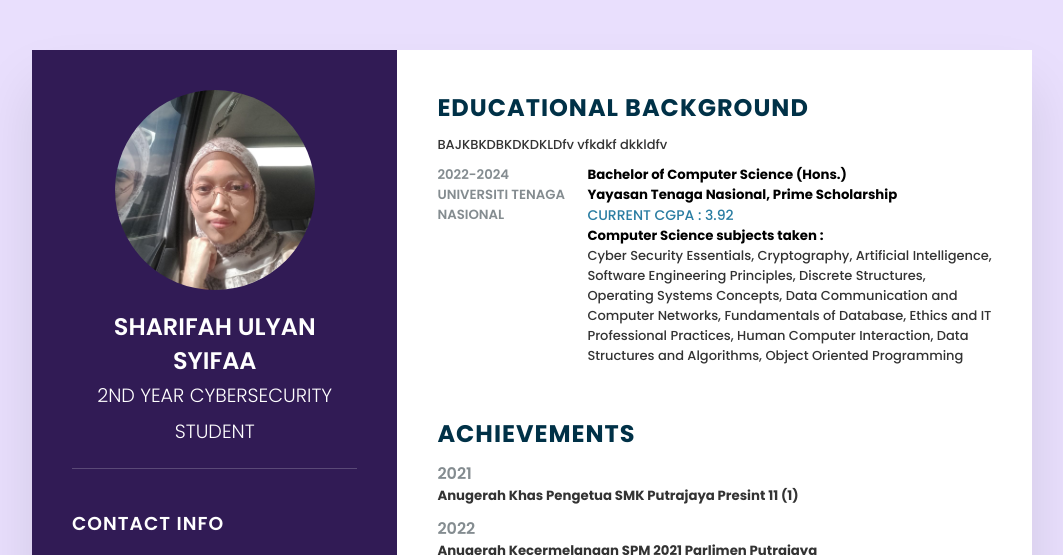
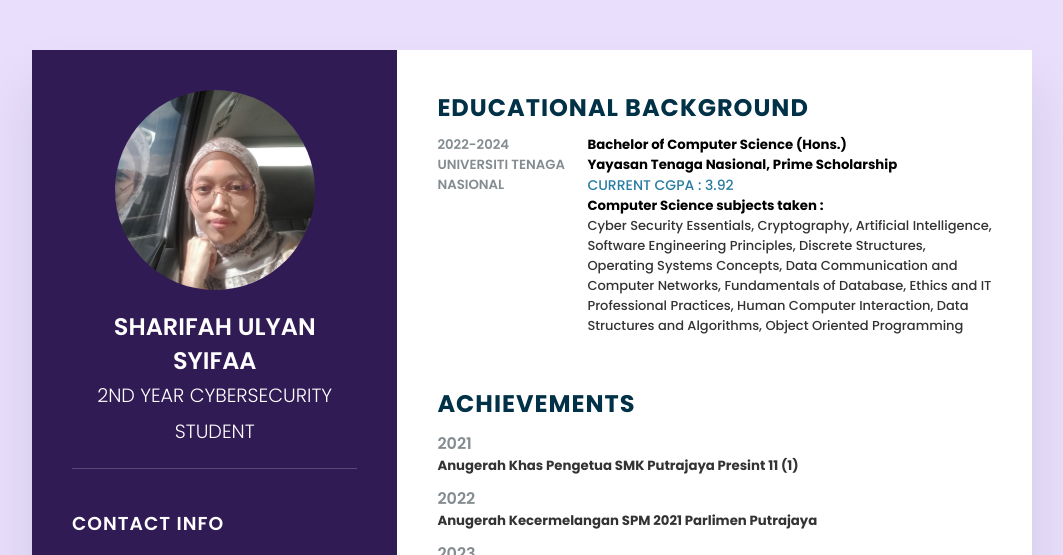
Before and after one commit to Ulyxfsy/resume_, a plain HTML site: page index.html in a window 1280 px wide. Shown: the top 555 px of the page, without its empty margins (108-1171 px from the left). Drawn offline with Linux system fonts and the light colour scheme.

Commit message:
change update

```diff
--- a/index.html
+++ b/index.html
@@ -91,7 +91,7 @@
             <div class="right_Side">
                 <div class="about">
                     <h2 class="title2">Educational Background</h2>
-                    <p>BAJKBKDBKDKDKLDfv vfkdkf dkkldfv</p>
+                    <p></p>
                     <div class="box">
                         <div class="year_edubg">
                             <h5>2022-2024</h5>
```
